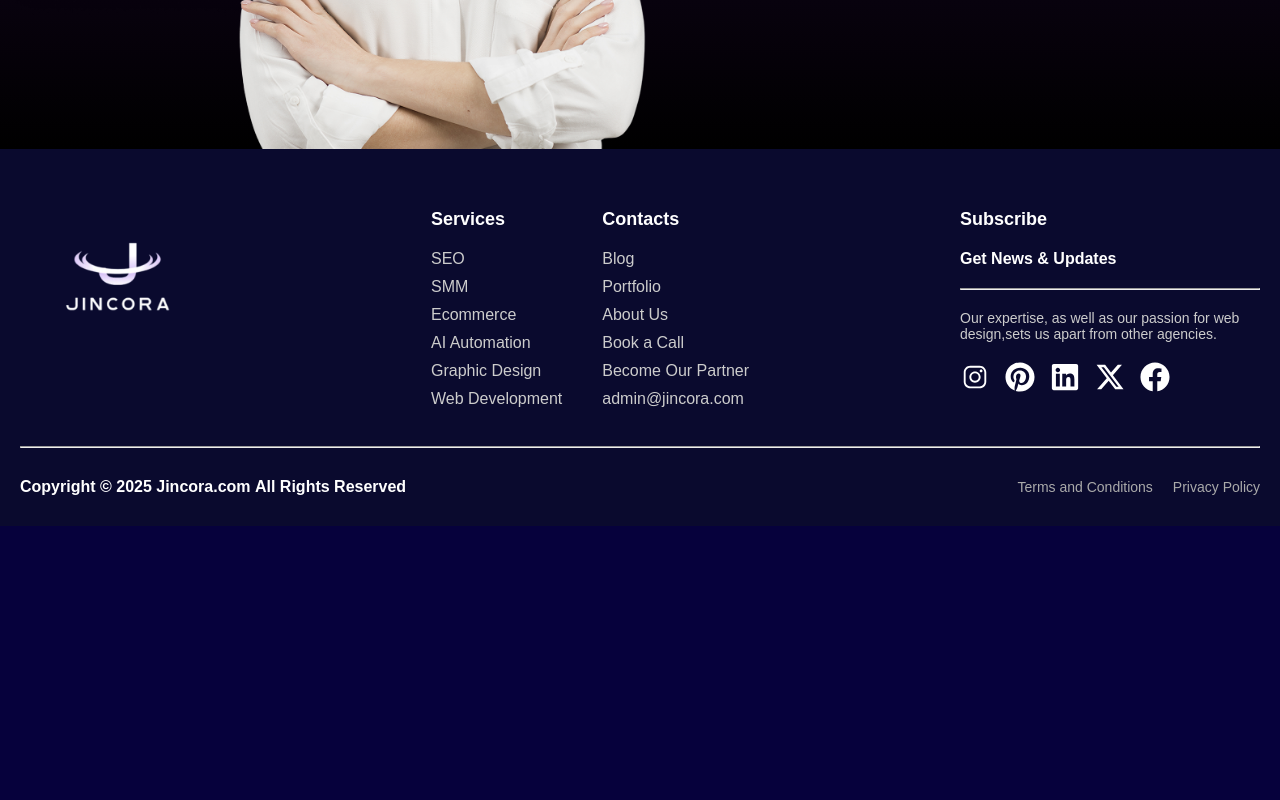
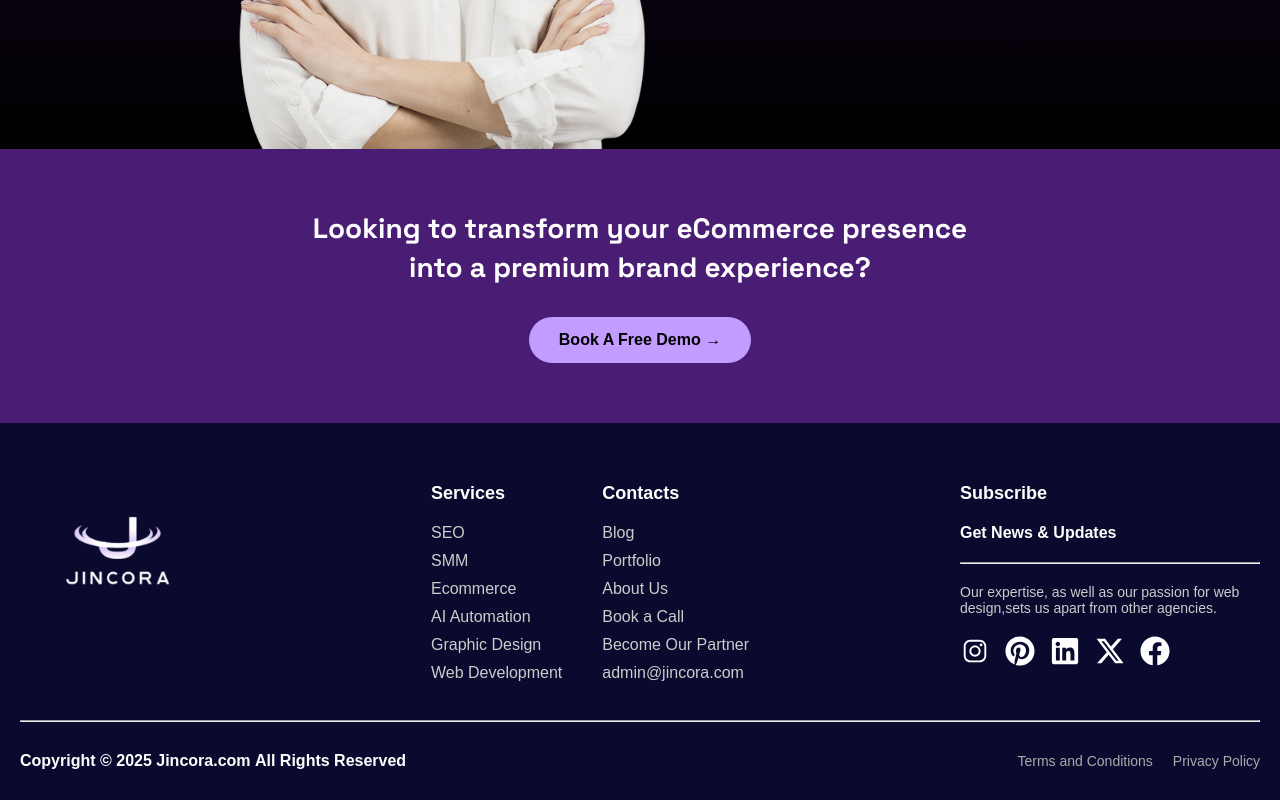
Before and after one commit to Jincora7/JincoraSite, a React (Vite) app: page / in a window 1280 px wide. Shown: the part 3857-4657 px from the top of the page. Before the commit the page ends 4383 px from the top, so only its background shows below. Built offline with nearby package versions, Linux system fonts and the light colour scheme.

Commit message:
Footer update

```diff
--- a/src/components/Footer/Footer.css
+++ b/src/components/Footer/Footer.css
@@ -310,3 +310,42 @@
     min-width: 120px;
   }
 }
+
+
+/* ----------------------- */
+
+.demo-section {
+  background-color: #4a1d75;
+  color: white;
+  text-align: center;
+  padding: 60px 20px;
+  display: flex;
+  flex-direction: column;
+  align-items: center;
+  justify-content: center;
+}
+
+.demo-title {
+  font-size: 28px;
+  font-weight: 700;
+  margin-bottom: 30px;
+  line-height: 1.4;
+}
+
+.demo-button {
+  background-color: #c29cff;
+  color: black;
+  font-weight: 600;
+  padding: 14px 30px;
+  font-size: 16px;
+  border: none;
+  border-radius: 25px;
+  cursor: pointer;
+  transition: background-color 0.3s ease, transform 0.3s ease;
+}
+
+.demo-button:hover {
+  background-color: #a367ff;
+  color: #fff;
+  transform: translateY(-2px);
+}
--- a/src/components/Footer/Footer.jsx
+++ b/src/components/Footer/Footer.jsx
@@ -1,3 +1,106 @@
+// import React, { useEffect } from 'react';
+// import { Link, NavLink } from 'react-router-dom';
+// import { IoLogoInstagram } from "react-icons/io";
+// import { FaPinterest, FaLinkedin, FaFacebook } from "react-icons/fa";
+// import { FaXTwitter } from "react-icons/fa6";
+// import { useLocation, useNavigate } from 'react-router-dom';
+
+// import logo from "../../assets/logo.png";
+// import "./Footer.css";
+
+// function Footer() {
+
+//   const location = useLocation();
+//   const navigate = useNavigate();
+
+//   const scrollToHome = () => {
+//     if (location.pathname === "/") {
+//       // Already on home, scroll
+//       const section = document.getElementById("Home");
+//       section?.scrollIntoView({ behavior: "smooth" });
+//     } else {
+//       // Navigate to home with scroll flag
+//       navigate("/", { state: { scrollTo: "Home" } });
+//     }
+//   }
+
+//   return (
+//     <div id="AboutUs" className="footer-wrapper">
+//       <div className="footer-first">
+//         <div>
+//           <Link className="footer-logo" to="/" onClick={scrollToHome}>
+//             <img src={logo} alt="Jincora Logo" />
+//           </Link>
+//         </div>
+
+
+//         <div className="footer-services-contacts">
+//         <div>
+//           <h5>Services</h5>
+//           <ul>
+//             <li>SEO</li>
+//             <li>SMM</li>
+//             <li>Ecommerce</li>
+//             <li>AI Automation</li>
+//             <li>Graphic Design</li>
+//             <li>Web Development</li>
+//           </ul>
+//         </div>
+
+//         <div>
+//           <h5>Contacts</h5>
+//           <ul>
+//             <li>Blog</li>
+//             <li>Portfolio</li>
+//             <li><Link to="/about">About Us</Link></li>
+//             <li><Link to="https://calendly.com/admin-jincora/30min" target='_blank'>Book a Call</Link></li>
+//             <li>Become Our Partner</li>
+//             <li>admin@jincora.com</li>
+//           </ul>
+//         </div>
+//         </div>
+
+
+
+//         <div className="subscribe">
+//           <h5>Subscribe</h5>
+//           <div className="inner-sub">
+//             <h3>Get News & Updates</h3>
+//             <hr />
+//             <p>
+//               Our expertise, as well as our passion for web design,sets us apart from other agencies.
+//             </p>
+//             <div className="footer-icons">
+//               <Link to="https://www.instagram.com/jincora_techsolutions/" target='_blank'><IoLogoInstagram size={30} /></Link>
+//               <Link to="#" target='_blank'><FaPinterest size={30} /></Link>
+//               <Link to="https://www.linkedin.com/company/jincora/" target='_blank'><FaLinkedin size={30} /></Link>
+//               <Link to="https://x.com/jincora_tech?t=4AaCk2vw335gmdpOgU0iiw&s=09" target='_blank'><FaXTwitter size={30} /></Link>
+//               <Link to="https://www.facebook.com/share/1AH9TC8zj8/" target='_blank'><FaFacebook size={30} /></Link>
+//             </div>
+//           </div>
+//         </div>
+//       </div>
+
+//       <hr />
+
+//       <div className="footer-second">
+//         <h4>Copyright © 2025 Jincora.com All Rights Reserved</h4>
+//         <div>
+//           <Link to="/terms-and-conditions">Terms and Conditions</Link>
+//           <Link to="/privacy-policy">Privacy Policy</Link>
+//         </div>
+//       </div>
+//     </div>
+//   );
+// }
+
+// export default Footer;
+
+
+
+// -----------------------------------
+
+
 import React, { useEffect } from 'react';
 import { Link, NavLink } from 'react-router-dom';
 import { IoLogoInstagram } from "react-icons/io";
@@ -25,6 +128,18 @@ function Footer() {
   }
 
   return (
+    <>
+
+    <div className="demo-section">
+  <h2 className="demo-title">
+    Looking to transform your eCommerce presence<br />
+    into a premium brand experience?
+  </h2>
+  <button className="demo-button">Book A Free Demo →</button>
+  </div>
+
+
+
     <div id="AboutUs" className="footer-wrapper">
       <div className="footer-first">
         <div>
@@ -91,7 +206,10 @@ function Footer() {
         </div>
       </div>
     </div>
+    </>
+
   );
 }
 
+
 export default Footer;
```
